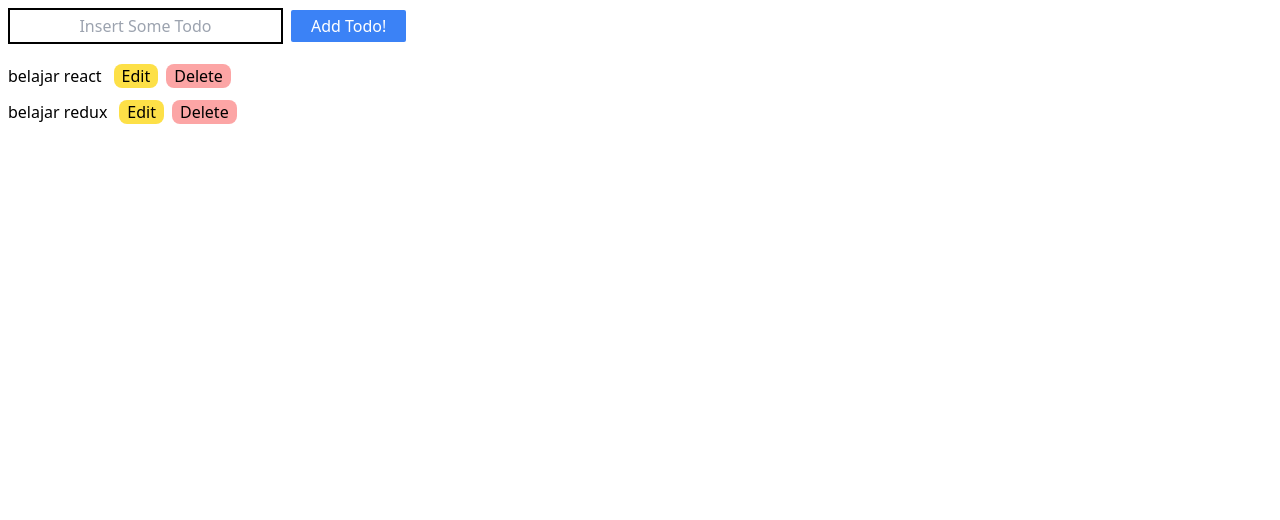
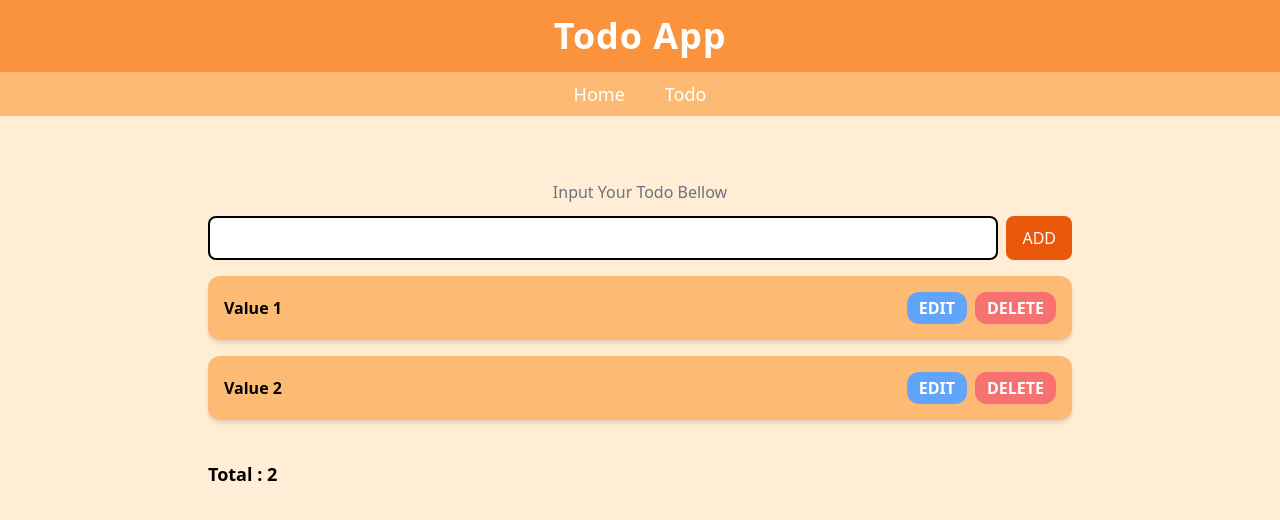
Before and after one commit to Alhaiza/Tugas-Skilvul-To-Do-App-With-React, a React (Vite) app: page /todo in a window 1280 px wide. Shown: the top 520 px of the page. Built offline with nearby package versions, Linux system fonts and the light colour scheme.

Commit message:
tampilan

```diff
--- a/package.json
+++ b/package.json
@@ -13,7 +13,8 @@
     "@reduxjs/toolkit": "^1.9.7",
     "react": "^18.2.0",
     "react-dom": "^18.2.0",
-    "react-redux": "^8.1.3"
+    "react-redux": "^8.1.3",
+    "react-router-dom": "^6.18.0"
   },
   "devDependencies": {
     "@types/react": "^18.2.15",
--- a/src/App.jsx
+++ b/src/App.jsx
@@ -1,11 +1,20 @@
-import InputTodoList from "./components/input-todo";
-import TodoList from "./components/todo-list";
+import { Route, Routes } from "react-router-dom";
+import Navbar from "./components/Navbar";
+import Todo from "./pages/Todo";
+import Home from "./pages/Home";
 
 function App() {
   return (
     <>
-      <InputTodoList />
-      <TodoList />
+      <div className="bg-orange-100 h-[100vh]">
+        {/* navbar */}
+        <Navbar />
+
+        <Routes>
+          <Route path="/" element={<Home />} />
+          <Route path="/todo" element={<Todo />} />
+        </Routes>
+      </div>
     </>
   );
 }
--- /dev/null
+++ b/src/components/Navbar.jsx
@@ -0,0 +1,17 @@
+function Navbar() {
+  return (
+    <header className="text-white">
+      <div className=" bg-orange-400 p-4">
+        <h1 className="text-center text-4xl font-bold tracking-wide">
+          Todo App
+        </h1>
+      </div>
+      <ul className="bg-orange-300 flex flex-row justify-center gap-10 text-lg p-2">
+        <li className="hover:text-orange-600">Home</li>
+        <li className="hover:text-orange-600">Todo</li>
+      </ul>
+    </header>
+  );
+}
+
+export default Navbar;
--- a/src/components/input-todo.jsx
+++ /dev/null
@@ -1,43 +0,0 @@
-import { useState } from "react";
-import { useDispatch } from "react-redux";
-import { addTodo } from "../redux/reducer/todo-reducer";
-
-function InputTodoList() {
-  const dispacth = useDispatch();
-  const [input, setInput] = useState("");
-
-  //
-  const handeClick = (e) => {
-    e.preventDefault();
-    console.log(input);
-    // kirimkan data dengan dispatch addTodo dari Store
-    dispacth(addTodo(input));
-    // reset inputan ketika diclick
-    setInput("");
-  };
-  return (
-    <div>
-      <form>
-        <input
-          type="text"
-          placeholder="Insert Some Todo"
-          // mengambil value dari useState dengan parameter input
-          value={input}
-          // diberi onChange dengan target value atau isi yang telah kita ketikan dengan callback setInput
-          onChange={(e) => setInput(e.target.value)}
-          className="mx-2 my-2 px-5 py-1 border-solid border-2 border-black placeholder:text-center"
-        />
-
-        <button
-          // button diberi onClick dengan fungsi handeClick untuk mengakses inputan kita
-          onClick={handeClick}
-          className="bg-blue-500 px-5 py-1 rounded-sm text-center text-white"
-        >
-          Add Todo!
-        </button>
-      </form>
-    </div>
-  );
-}
-
-export default InputTodoList;
--- a/src/components/todo-list.jsx
+++ /dev/null
@@ -1,32 +0,0 @@
-import { useDispatch, useSelector } from "react-redux";
-import { deleteTodo } from "../redux/reducer/todo-reducer";
-
-function TodoList() {
-  // Ambil data ke dalam store menggunakan useSelector
-  // menggunakan callback yaitu state yang merupakan bagian dari store
-  // destructure data pada todo menjadi todos
-  const dispatch = useDispatch();
-  const { todos } = useSelector((state) => state.todo);
-  const handleDelete = (id) => {
-    dispatch(deleteTodo(id));
-  };
-  return (
-    <div>
-      {todos.map((todo) => (
-        <div key={todo.id} className="my-3">
-          <span className="mx-2 my-2">{todo.value}</span>
-          <button className="mx-1 bg-yellow-300 px-2 rounded-lg">Edit</button>
-          <button
-            // Memanggil Fungsi Delete
-            onClick={() => handleDelete(todo.id)}
-            className="mx-1 bg-red-300 px-2 rounded-lg"
-          >
-            Delete
-          </button>
-        </div>
-      ))}
-    </div>
-  );
-}
-
-export default TodoList;
--- /dev/null
+++ b/src/pages/Home.jsx
@@ -0,0 +1,37 @@
+function Home() {
+  return (
+    <div className="flex flex-col items-center mt-5">
+      <div>
+        <h1 className="text-xl font-bold m-5 text-center">
+          [Todo List App with React.js & Redux] - Syarif Muhammad Alhaiza
+        </h1>
+      </div>
+      <div className=" justify-center  my-5">
+        <h3 className="text-md text-center my-3">Made With : </h3>
+        <div className="flex flex-col gap-2">
+          <button className="bg-teal-300 font-normal px-2 rounded-xl">
+            TAILWIND CSS
+          </button>
+          <button className="bg-sky-300 font-normal px-2 rounded-xl">
+            REACT JS
+          </button>
+          <button className="bg-violet-300 font-normal px-2 rounded-xl">
+            Redux
+          </button>
+        </div>
+      </div>
+      <div className="text-center">
+        <button className="bg-gray-400 p-3 rounded-xl font-semibold text-white hover:scale-110">
+          <a
+            href="https://github.com/Alhaiza/ToDoList-App-with-React.js-and-Redux"
+            target="_blank"
+          >
+            Source Code Here!
+          </a>
+        </button>
+      </div>
+    </div>
+  );
+}
+
+export default Home;
--- /dev/null
+++ b/src/pages/Todo.jsx
@@ -0,0 +1,45 @@
+function Todo() {
+  return (
+    <div className="mt-12 p-4 w-[100vw] mx-auto sm:w-[80vw] md:w-[70vw]">
+      <h1 className="text-center mb-3 text-gray-500">Input Your Todo Bellow</h1>
+      <form className="flex flex-row justify-between gap-2">
+        <input className="p-2 border-solid border-black border-2 w-[100%] rounded-lg outline-none" />
+        <button className="p-2 rounded-lg px-4 bg-orange-600 text-white font-medium">
+          ADD
+        </button>
+      </form>
+      <div>
+        <div className="mt-4 flex flex-row justify-between bg-orange-300 p-4 rounded-xl shadow-md items-center">
+          <span className="font-semibold">Value 1</span>
+          <div className="flex flex-row justify-between gap-2">
+            <button className="text-white font-semibold bg-blue-400 p-1 px-3 rounded-xl">
+              EDIT
+            </button>
+            <button className="text-white font-semibold bg-red-400 p-1 px-3 rounded-xl">
+              DELETE
+            </button>
+          </div>
+        </div>
+        <div className="mt-4 flex flex-row justify-between bg-orange-300 p-4 rounded-xl shadow-md items-center">
+          <span className="font-semibold">Value 2</span>
+          <div className="flex flex-row justify-between gap-2">
+            <button className="text-white font-semibold bg-blue-400 p-1 px-3 rounded-xl">
+              EDIT
+            </button>
+            <button className="text-white font-semibold bg-red-400 p-1 px-3 rounded-xl">
+              DELETE
+            </button>
+          </div>
+        </div>
+      </div>
+
+      <div>
+        <div className="mt-10">
+          <h1 className="text-lg font-bold">Total : 2</h1>
+        </div>
+      </div>
+    </div>
+  );
+}
+
+export default Todo;
--- a/src/redux/reducer/todo-reducer.js
+++ /dev/null
@@ -1,58 +0,0 @@
-// deklarasi initial state
-const initialState = {
-  todos: [
-    // list todos berupa object yang masing masing memiliki id
-    { id: 1, value: "belajar react" },
-    { id: 2, value: "belajar redux" },
-  ],
-};
-
-// fungsi todo reducer
-// parameter diberi nama state dan akan menerima initial state yang sudah dibuat di atas serta action untuk masuk ke switch case untuk menerima action
-function todoReducer(state = initialState, action) {
-  // switch pada action akan berjenis type
-  switch (action.type) {
-    // case ADD_TODO
-    case "ADD_TODO":
-      const newTodo = {
-        id: Date.now(),
-        value: action.payload,
-      };
-
-      const cloneTodos = [...state.todos, newTodo];
-      return {
-        todos: cloneTodos,
-      };
-    // CASE DELETE_TODO
-    case "DELETE_TODO":
-      const filterTodo = state.todos.filter(
-        (item) => item.id != action.payload
-      );
-      return {
-        todos: filterTodo,
-      };
-    // switch case default mengembalikan nilai state sepeti biasa
-    default:
-      return state;
-  }
-}
-
-// Fungsi Add dari Handle Click
-export function addTodo(input) {
-  return {
-    type: "ADD_TODO",
-    // gunakan properti dengan nama payload
-    payload: input,
-  };
-}
-
-export function deleteTodo(id) {
-  return {
-    type: "DELETE_TODO",
-    payload: id,
-  };
-}
-
-export default todoReducer;
-
-// fungsi reducer adalah fungsi untuk menyimpan data awal
--- a/src/redux/reducer/todoReducer.js
+++ /dev/null
@@ -1,6 +0,0 @@
-// fungsi todo reducer
-// parameter diberi nama state dan akan menerima initial state yang sudah dibuat di atas serta action untuk masuk ke switch case untuk menerima action
-function todoReducer(state = initialState, action) {
-  switch (action.type) {
-  }
-}
--- a/src/redux/store.js
+++ /dev/null
@@ -1,12 +0,0 @@
-import { configureStore } from "@reduxjs/toolkit";
-import todoReducer from "./reducer/todo-reducer";
-
-// menyimpan data
-const store = configureStore({
-  reducer: {
-    // todo pada store akan menyimpan data yang telah dibuat di todoReducer
-    todo: todoReducer,
-  },
-});
-
-export default store;
```
Also changed, not shown: src/main.jsx (+4 -6 lines), 1 other file (tests, documents, lock files or other folders).
